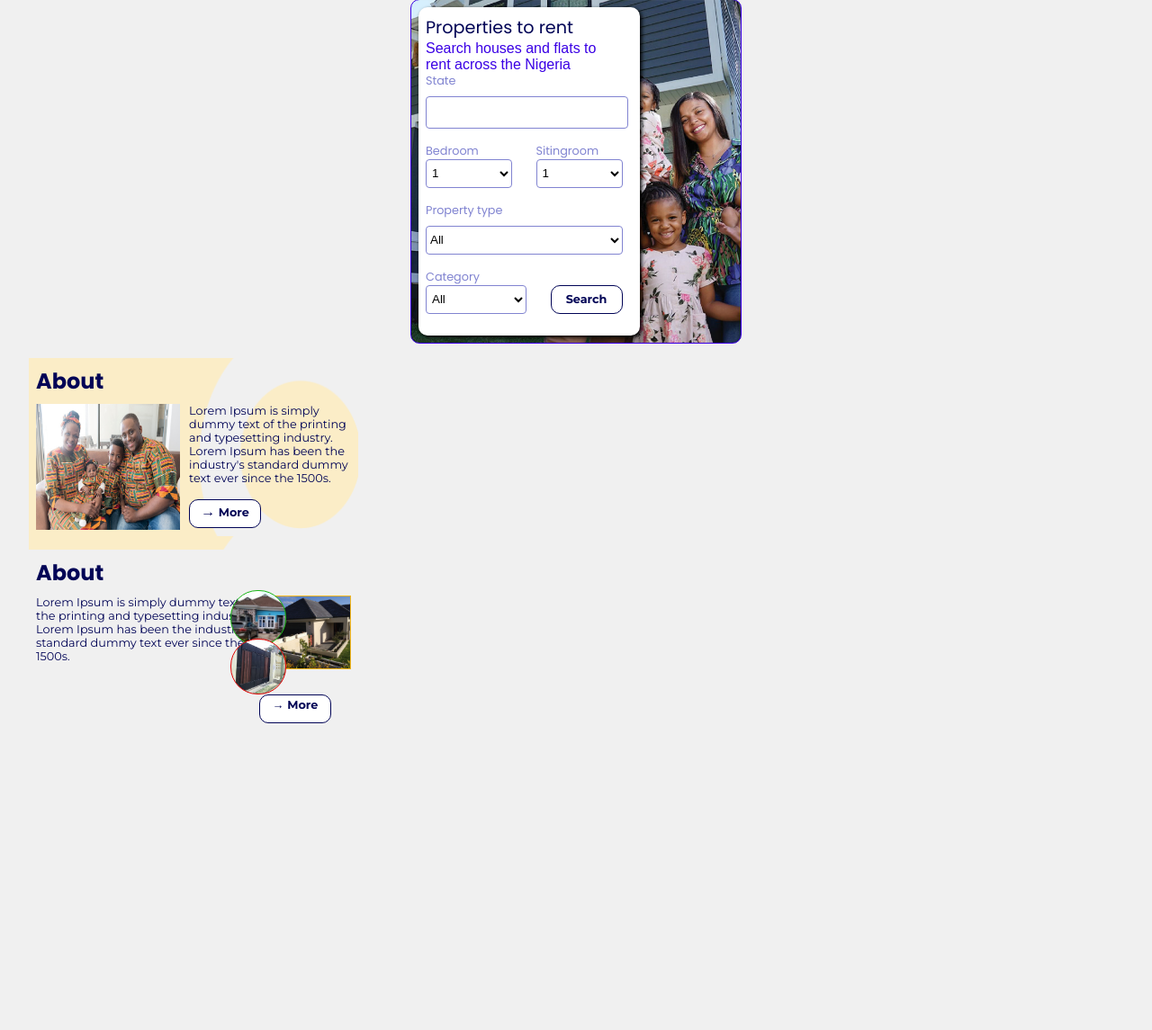
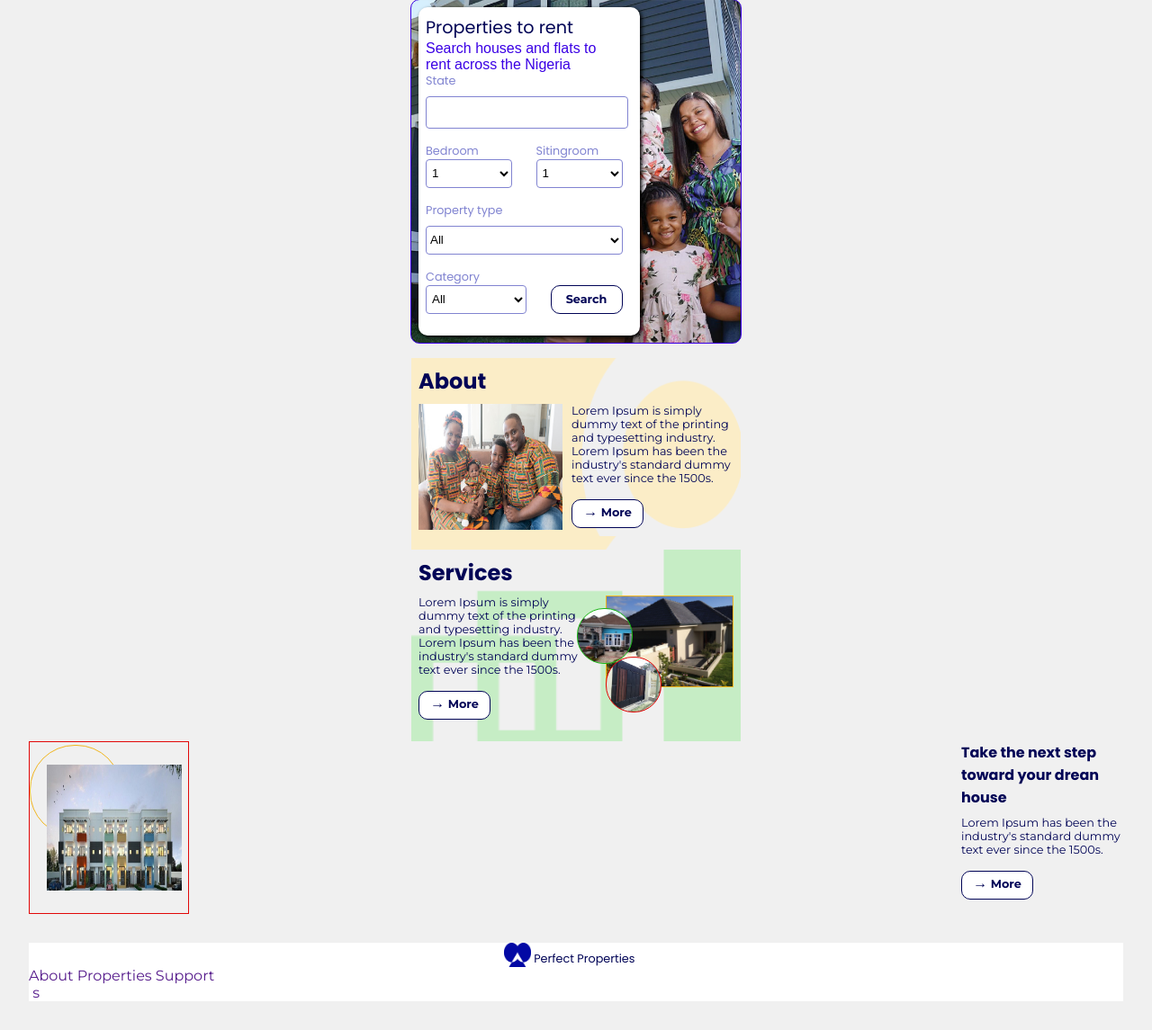
Before and after one commit to Mrsatatima/rent_app, a PHP site: page / in a window 1280 px wide. Shown: the part 68-1213 px from the top of the page at 90% size. Before the commit the page ends 872 px from the top, so only its background shows below. Run offline with PHP 8.4, Linux system fonts and the light colour scheme.

Commit message:
Add next step section

```diff
--- a/index.html
+++ b/index.html
@@ -276,24 +276,66 @@
           <img src="/images/istockphoto-1081394066-170667a.jpg" alt="family home">
          <div class="button-content">
           <p>Lorem Ipsum is simply dummy text of the printing and typesetting industry. Lorem Ipsum has been the industry's standard dummy text ever since the 1500s.</p>
-          <a href="" class="index-button"><span>&#x2192</span> More</a>
+          <a href="" class="index-button"><span class="arrow">&#x2192</span> More</a>
          </div>
         </div>
       </section>
       <section id="services">
-        <h2 class="heading-2">About</h2>
+        <h2 class="heading-2">Services</h2>
         <div class="content">
+         <div class="button-content">
           <p>Lorem Ipsum is simply dummy text of the printing and typesetting industry. Lorem Ipsum has been the industry's standard dummy text ever since the 1500s.</p>
+          <a href="" class="index-button"><span class="arrow">&#x2192</span> More</a>
+         </div>
+         <div id="images">
+          <span></span>
+          <span></span>
+          <span></span>
+        </div>
+        </div>
+      </section>
+      <section id="next-step">
+        <div class="content">
+          <div id="images-2">
+            <span></span>
+            <img src="/images/abuja2-640x386.jpg" alt="family home">
+          </div>
          <div class="button-content">
-          <div id="images">
-            <span></span>
-            <span></span>
-            <span></span>
-          </div>
-          <a href="" class="index-button"><span>&#x2192</span> More</a>
+          <h2 class="heading-3">Take the next step toward your drean house</h2>
+          <p> Lorem Ipsum has been the industry's standard dummy text ever since the 1500s.</p>
+          <a href="" class="index-button"><span class="arrow">&#x2192</span> More</a>
          </div>
         </div>
       </section>
     </main>
+    <footer>
+      <div id="logo">
+        <img src="/images/logo_dark.png" alt="PP" id="logo-image" />
+        <h1>Perfect Properties</h1>
+      </div>
+      <div id="footer-links">
+        <a href="" class="footer-link">About</a>
+        <a href="" class="footer-link">Properties</a>
+        <a href="" class="footer-link">Support</a>
+      </div>
+      <div id="social-links">
+        <a href="" class="social-link">
+          <img src="" alt="">
+          s
+        </a>
+        <a href="" class="social-link">
+          <img src="" alt="">
+        </a>
+        <a href="" class="social-link">
+          <img src="" alt="">
+        </a>
+        <a href="" class="social-link">
+          <img src="" alt="">
+        </a>
+        <a href="" class="social-link">
+          <img src="" alt="">
+        </a>
+      </div>
+    </footer>
   </body>
 </html>
--- a/styles/base.css
+++ b/styles/base.css
@@ -219,3 +219,14 @@ margin-left: .5rem;
   font-size: 0.6rem;
   color: var(--color-primary-blue-400);
 }
+
+
+footer{
+  background-color: var(--color-primary-white-500);
+  margin: 2rem 0;
+}
+
+footer #logo{
+margin: 0 auto;
+width: 10rem;
+}
--- a/styles/index.css
+++ b/styles/index.css
@@ -129,12 +129,32 @@
     margin: 0;
     margin-bottom: .5rem;
 }
+.heading-3{
+    font-family: "Poppins", sans-serif;
+    font-size: 1rem;
+    font-weight: bold;
+    color: var(--color-primary-blue-400);
+    margin: 0;
+    margin-bottom: .5rem;
 
+}
+
+#about,
+#services,
+#next-step{
+    margin: 0 auto;
+}
 #about{
     background-image: url(/images/Subtract.png);
     background-size: contain;
 }
-#about span{
+
+#services{
+    background-image: url(/images/Union.png);
+    background-size: cover;
+}
+
+.arrow{
     font-size: 1rem;
     font-weight: 900;
 }
@@ -150,14 +170,15 @@
     height: 140px;
 }
 
-.button-content{
-    width: 180px ;
+ #services .button-content{
+    width: 150px ;
 }
 .content p{
     font-size: .8rem;
     color: var(--color-primary-blue-400);
     margin: 0;
     margin-bottom: 1rem;
+    width: 180px;
 }
 
 #images > span:nth-child(3),
@@ -170,15 +191,12 @@
 
 #images > span:nth-child(1){
     display: block;
-    width: 100px;
-    height: 80px;
+    width: 140px;
+    height: 100px;
     border: solid 1px var(--color-secondary-gold-400);
     background-image: url(/images/square-house.jpg);
     background-size: cover;
     margin-bottom: -5.5rem;
-
-
-
 }
 
 #images > span:nth-child(2){
@@ -187,17 +205,41 @@
     margin-bottom: -.5rem;
     background-image: url(/images/green-circle-house.jpg);
     background-size: cover;
-
-
 }
 
 
 #images > span:nth-child(3){
     border: solid 1px var(--color-secondary-red-400);
-    margin-left: -2rem;
     background-image: url(/images/red-circle-house.jpg);
     background-size: cover;
+}
 
 
+#images-2{
+    width: 170px;
+    padding: .2rem;
+    border: solid 1px var(--color-secondary-red-400);
+}
+ #images-2 > span{
+    display: block;
 
+    border: solid 1px var(--color-secondary-green-400);
 }
+
+#images-2 img{
+    width: 150px;
+    margin-left: 1rem;
+}
+#images-2 > span{
+    display: block;
+    width: 100px;
+    height: 100px;
+    border-radius: 50px;
+    border: solid 1px var(--color-secondary-gold-400);
+    margin-bottom: -5rem;
+    margin-left: -.2rem;
+}
+
+#next-step .button-content{
+    width: 180px ;
+}
```
Also changed, not shown: images/abuja2-640x386.jpg (added).
